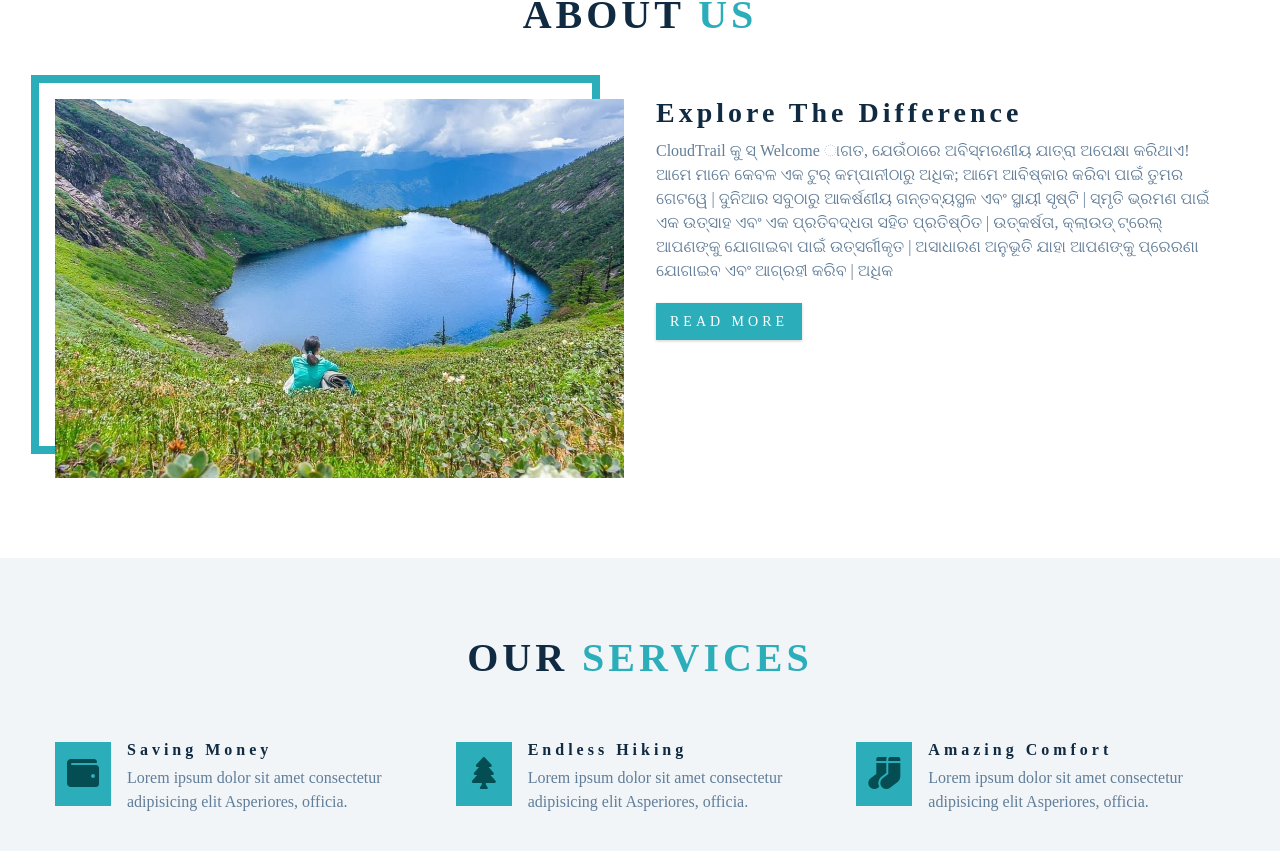
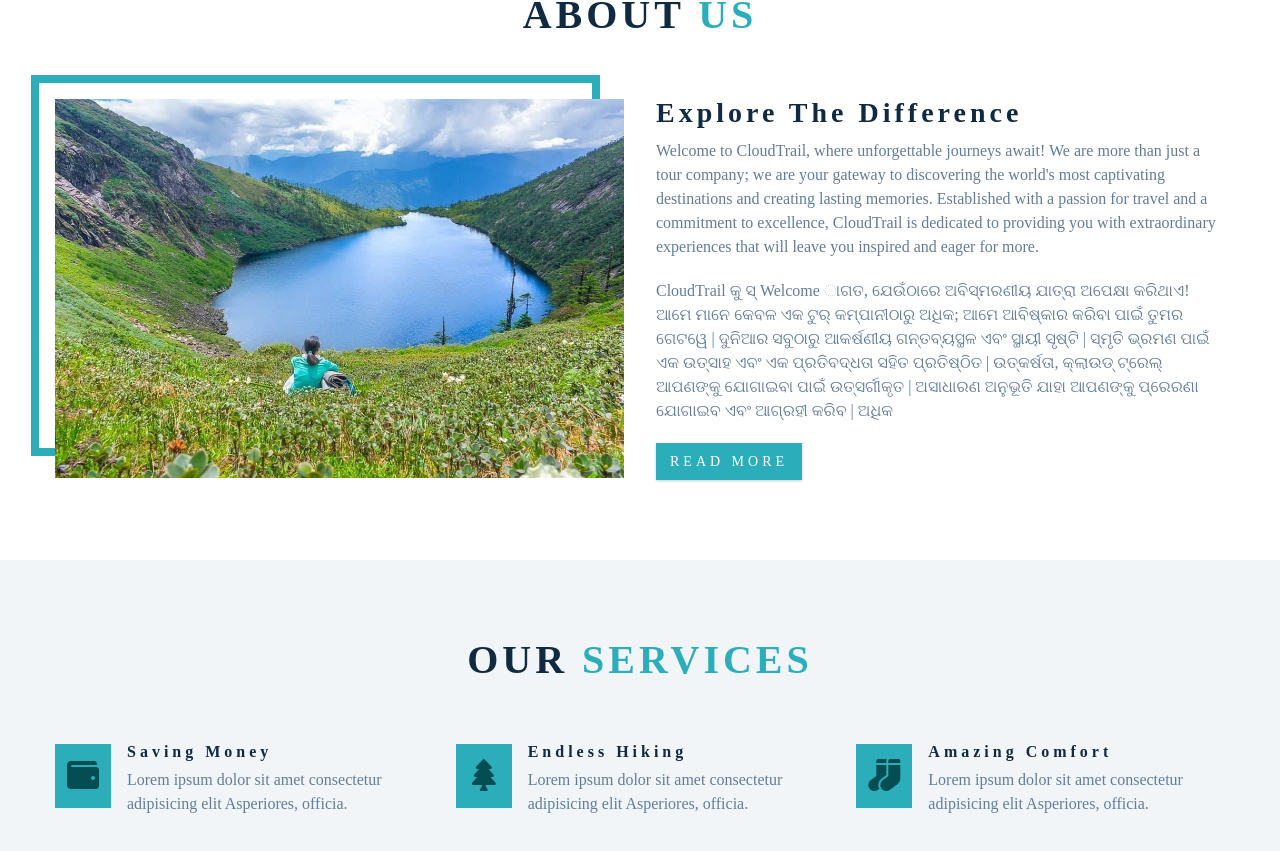
Before and after one commit to bbiijjeett/travel_website, a React (Create React App) app: page / in a window 1280 px wide. Shown: the part 885-1736 px from the top of the page. Built offline with nearby package versions, Linux system fonts and the light colour scheme.

Commit message:
Check2 odia

```diff
--- a/src/components/About.js
+++ b/src/components/About.js
@@ -13,6 +13,15 @@
         </div>
         <article className="about-info">
           <h3>explore the difference</h3>
+          <p>
+            Welcome to CloudTrail, where unforgettable journeys await! We are
+            more than just a tour company; we are your gateway to discovering
+            the world's most captivating destinations and creating lasting
+            memories. Established with a passion for travel and a commitment to
+            excellence, CloudTrail is dedicated to providing you with
+            extraordinary experiences that will leave you inspired and eager for
+            more.
+          </p>
           <p>
             CloudTrail କୁ ସ୍ Welcome ାଗତ, ଯେଉଁଠାରେ ଅବିସ୍ମରଣୀୟ ଯାତ୍ରା ଅପେକ୍ଷା
             କରିଥାଏ! ଆମେ ମାନେ କେବଳ ଏକ ଟୁର୍ କମ୍ପାନୀଠାରୁ ଅଧିକ; ଆମେ ଆବିଷ୍କାର କରିବା
```
